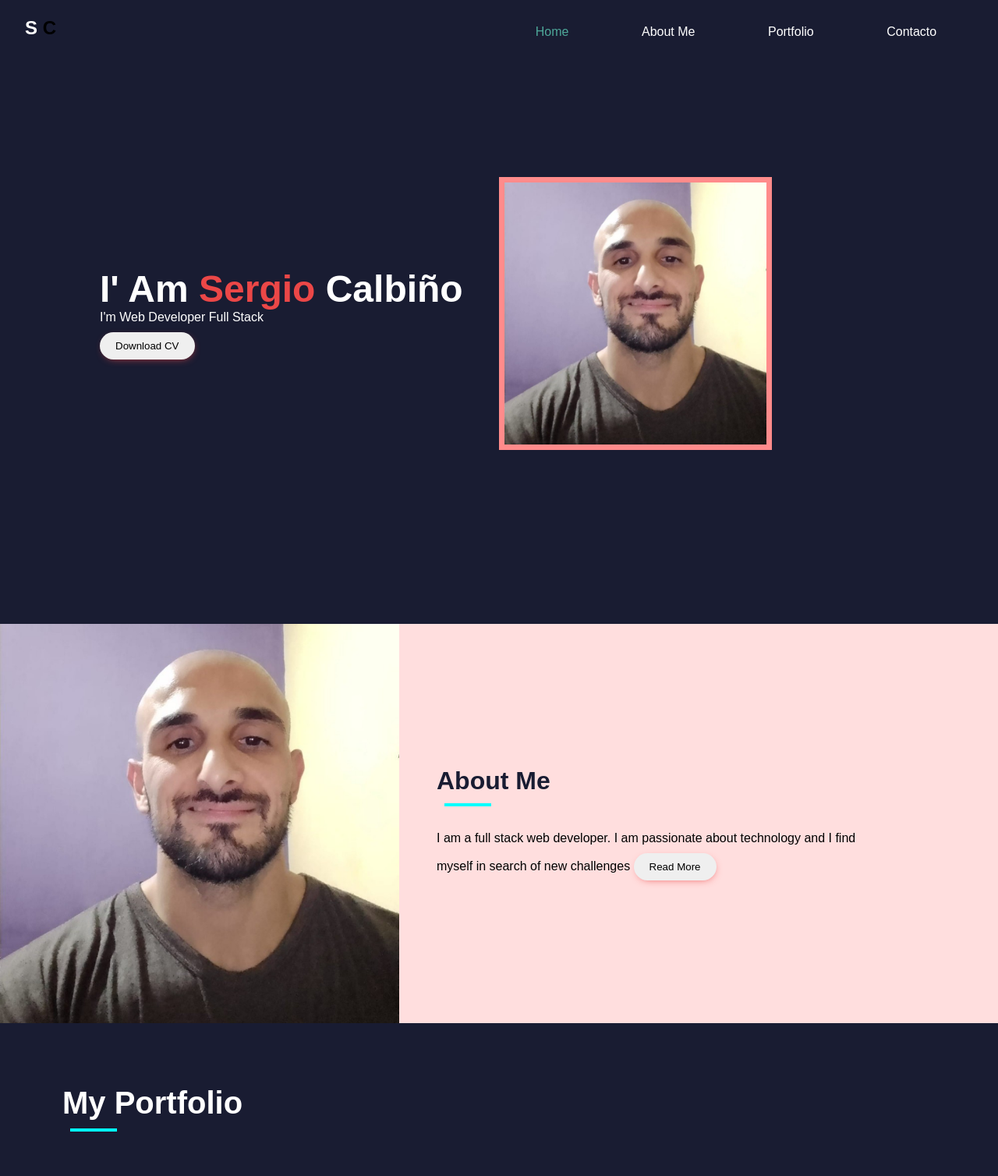
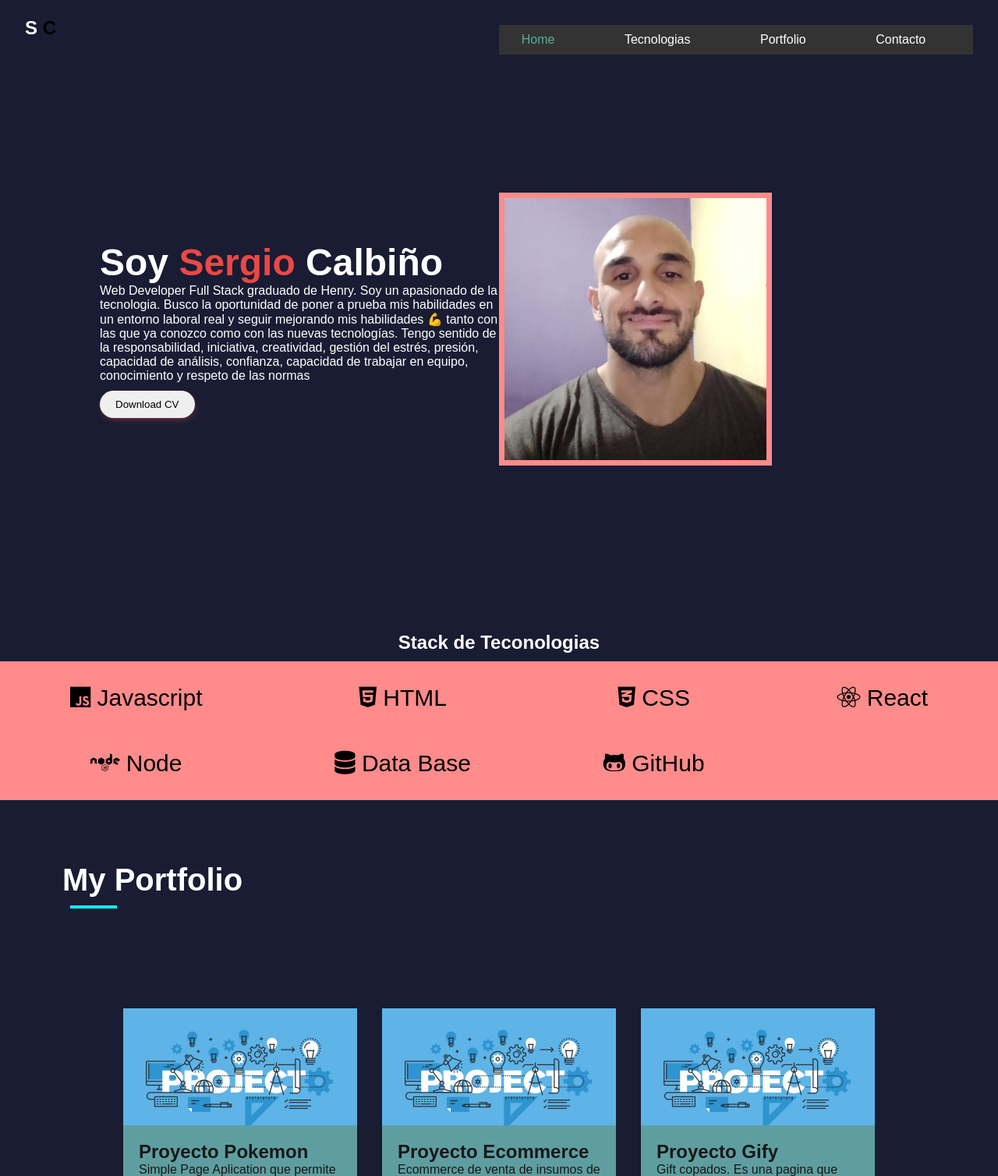
Before and after one commit to SergioCalbino/portfolio-yoProgramo, a plain HTML site: page index.html in a window 1280 px wide. Shown: the top 1508 px of the page at 78% size. Drawn offline with Linux system fonts and the light colour scheme.

Commit message:
Segundo commit

```diff
--- a/css/styles.css
+++ b/css/styles.css
@@ -97,25 +97,39 @@ span{
   border: 7px solid #FF8B8B;
 }
 
-.about {
-  background-color: #FFDEDE;
-
+.grid-container {
   display: grid;
-  grid-template-columns: repeat(10, 1fr);
-  width: 100vw;
-  align-items: center;
+  grid-template-columns: auto auto auto auto;
+  gap: 10px;
+  background-color: #FF8B8B;
+  padding: 10px;
 }
 
-.about img {
-  width: 100%;
-  grid-column: 1/5;
+.grid-container > div {
+
+  text-align: center;
+  padding: 20px 0;
+  font-size: 30px;
 }
 
-.about-info {
 
-  grid-column: 5/10;
+/* .about .tecnologias {
+ padding: 20px;
+}
+
+
+.tecnologias i {
+  font-size: 3em;
+
+} */
+
+
+
+/* .about-info {
+
+  grid-column: 2;
   padding: 3em;
-}
+} */
 
 .p {
   color: black
@@ -138,6 +152,10 @@ span{
 
 .about p{
   margin-bottom: 1em;
+}
+
+.about i {
+  width: 35%;
 }
 
 .portfolio {
@@ -226,3 +244,76 @@ span{
 .contact-heading h2 {
  font-size: 3em;
 }
+
+footer {
+  display: flex;
+ text-align: center;
+ justify-content: center;
+ align-items: flex-end;
+  height: 3rem;
+  background-color: #007cb9
+}
+
+
+.pie a  {
+  display: flex;
+  align-items: center;
+ justify-content: space-around;
+  font-size: 1.5em;
+}
+
+.contact {
+  width: 100vw;
+  color: #fff;
+  background-color: #191c32;
+
+}
+
+.contact-me {
+
+  width: 100vw;
+  padding: 5em;
+
+}
+
+.contact-me h2 {
+  display: flex;
+ justify-content: end;
+}
+
+.tecnologias {
+ padding: 10px;
+    display: flex;
+   justify-content: center;
+    width: 100vw;
+    color: #fff;
+    background-color: #191c32;
+
+}
+
+
+
+ul {
+  list-style-type: none;
+  margin: 0;
+  padding: 0;
+  overflow: hidden;
+  background-color: #333;
+}
+
+li {
+  margin-right: 2rem;
+  float: right;
+}
+
+li a {
+  display: block;
+  color: white;
+  text-align: center;
+  padding: 14px 16px;
+  text-decoration: none;
+}
+
+li a:hover {
+  background-color: #111;
+}
--- a/index.html
+++ b/index.html
@@ -19,17 +19,20 @@
         </div>
         <ul class="menu">
           <li ><a class="active" href="#">Home</a></li>
-          <li><a href="#">About Me</a></li>
-          <li><a href="#">Portfolio</a></li>
-          <li><a href="#">Contacto</a></li>
+          <li ><a href="#tecno">Tecnologias</a></li>
+          <li><a href="#myportfolio">Portfolio</a></li>
+          <li><a href="#div">Contacto</a></li>
         </ul>
       </nav>
     </header>
 
     <main class="main" >
       <div class="info-content">
-        <h1> I' Am <span>Sergio</span> Calbiño</h1>
-        <p>I'm Web Developer Full Stack</p>
+        <h1> Soy <span>Sergio</span> Calbiño</h1>
+        <p>
+        Web Developer Full Stack graduado de Henry. Soy un apasionado de la tecnologia.
+        Busco la oportunidad de poner a prueba mis habilidades en un entorno laboral real y seguir mejorando mis habilidades 💪 tanto con las que ya conozco como con las nuevas tecnologías.
+       Tengo sentido de la responsabilidad, iniciativa, creatividad, gestión del estrés, presión, capacidad de análisis, confianza, capacidad de trabajar en equipo, conocimiento y respeto de las normas</p>
         <a download href="/CV SERGIO DEVELOPER V1.pdf">
           <button class="download-cv" >
             Download CV
@@ -40,19 +43,38 @@
     </main>
   </div>
 
- <div class="about">
-  <img src="/1647106675847.jpg" alt="SergioCalbiño Imagen">
 
- <div class="about-info">
-  <h2>About Me</h2>
-  <div class="divider"></div>
-  <span class="p" > I am a full stack web developer. I am passionate about technology and I find myself in search of new challenges</span>
-  <button class="download-cv" >Read More</button>
+   <!-- <div class="tecnologias"> -->
+   <!-- <p><i class="fa-brands fa-js"></i>Javascript</p>
+    <p><i class="fa-brands fa-react"></i>React</p>
+    <p> <i class="fa-brands fa-node"></i>Node</p>
+    <p> <i class="fa-sharp fa-solid fa-database"></i>Data Base</p> -->
+
+
+
+    <h2  id="tecno" class="tecnologias" >Stack de Teconologias</h2>
+  <div class="grid-container">
+    <div><i class="fa-brands fa-js"></i> Javascript</div>
+    <div><i class="fa-brands fa-html5"></i> HTML</div>
+    <div><i class="fa-brands fa-css3-alt"></i> CSS</div>
+    <div><i class="fa-brands fa-react"></i> React</div>
+    <div><i class="fa-brands fa-node"></i> Node</div>
+    <div><i class="fa-sharp fa-solid fa-database"></i> Data Base</div>
+    <div><i class="fa-brands fa-github-alt"></i> GitHub </div>
+    <!-- <div>5</div>
+    <div>6</div>
+    <div>7</div>
+    <div>8</div> -->
+  </div>
+
+
+
 </div>
-</div>
+
 
 <div class="portfolio">
   <div class="portfolio-headings">
+    <h2 id="myportfolio"></h2>
     <h2>My Portfolio</h2>
     <div class="divider"></div>
   </div>
@@ -62,7 +84,7 @@
 
       </div>
       <div class="card__title">
-        <h2>Project Description</h2>
+        <h2>Proyecto Pokemon</h2>
         <p>Simple Page Aplication que permite listar todos los Pokemons. Permite crear, listar y ordenar.
           Para este proyecto utilice tecnologias tales como Javascript, React.Js, Node.Js, Express, PostgreSQL, Redux
         </p>
@@ -89,7 +111,7 @@
 
       </div>
       <div class="card__title">
-        <h2>Project Description</h2>
+        <h2>Proyecto Ecommerce</h2>
         <p>Ecommerce de venta de insumos de griferia. Es un proyecto grupal en cual utilizamos teconologias tales como Javascript, Next.Js, PostgreSQL, Redux, Chakra. El rol de cada integrante consistió en realizar el armado tanto del Frontend, como Backend</p>
       </div>
       <div class="card__projects-links">
@@ -114,7 +136,7 @@
 
       </div>
       <div class="card__title">
-        <h2>Proyect Description</h2>
+        <h2>Proyecto Gify</h2>
         <p>Gift copados. Es una pagina que permite efectuar la busqueda de Gif y descarlargo. Aqui utlice la API de Gify para hacer las peticiones y luego desarrollarlas en los componentes de React</p>
       </div>
       <div class="card__projects-links">
@@ -134,6 +156,21 @@
       </div>
     </div>
   </div>
+
+  <div class="contact">
+    <div class="contact-me">
+      <h2 id="div"></h2>
+      <h2>Contact Me</h2>
+      <div class="divi"></div>
+    </div>
+
+  <ul>
+    <!-- <li><a class="active" href="#home">Home</a></li> -->
+    <li><a href="https://github.com/SergioCalbino" target="_blank" ><i class="fa-brands fa-github"></i></a></li>
+    <li><a href="https://www.instagram.com/sergio_mortchikian/" target="_blank" ><i class="fa-brands fa-square-instagram"></i></a></li>
+    <li><a href="https://www.linkedin.com/in/sergio-oscar/" target="_blank" ><i class="fa-brands fa-linkedin"></i></a></li>
+  </ul>
+
 
 
 <!-- <div class="contact-section">
```
